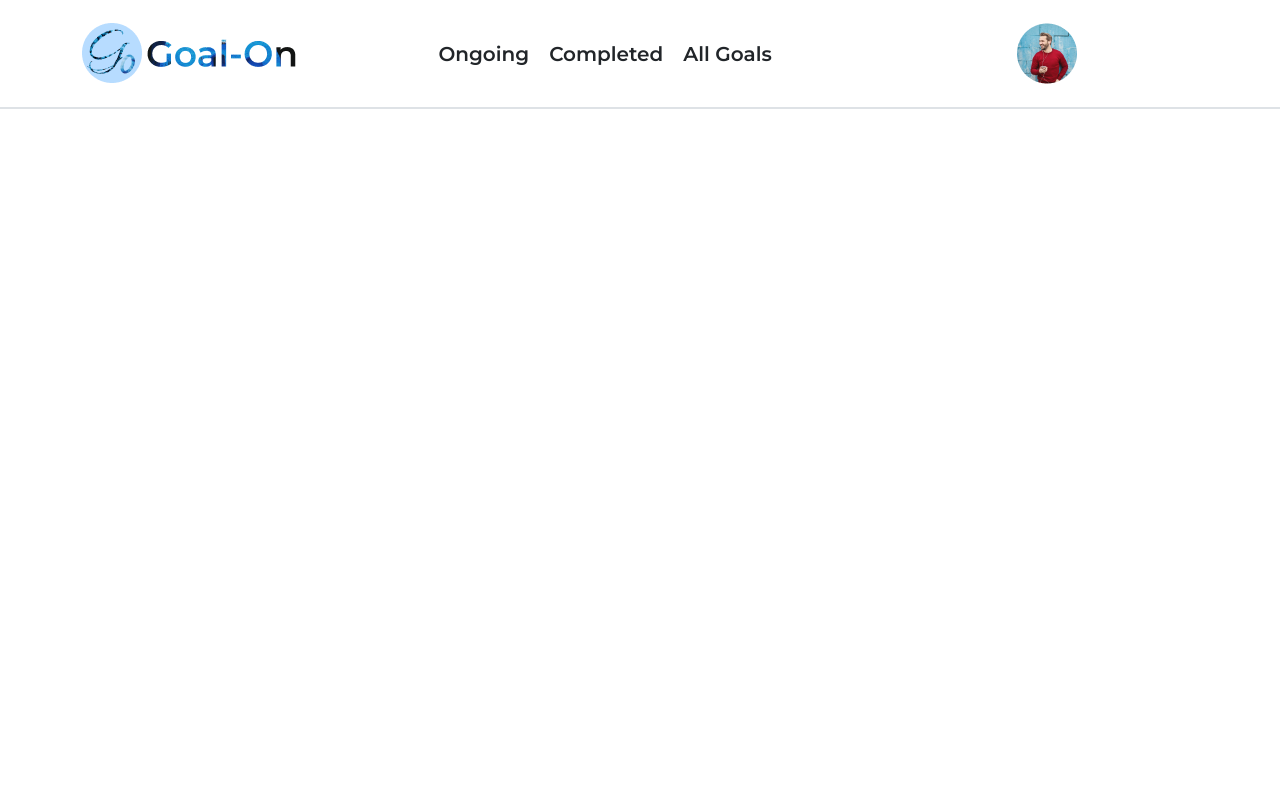
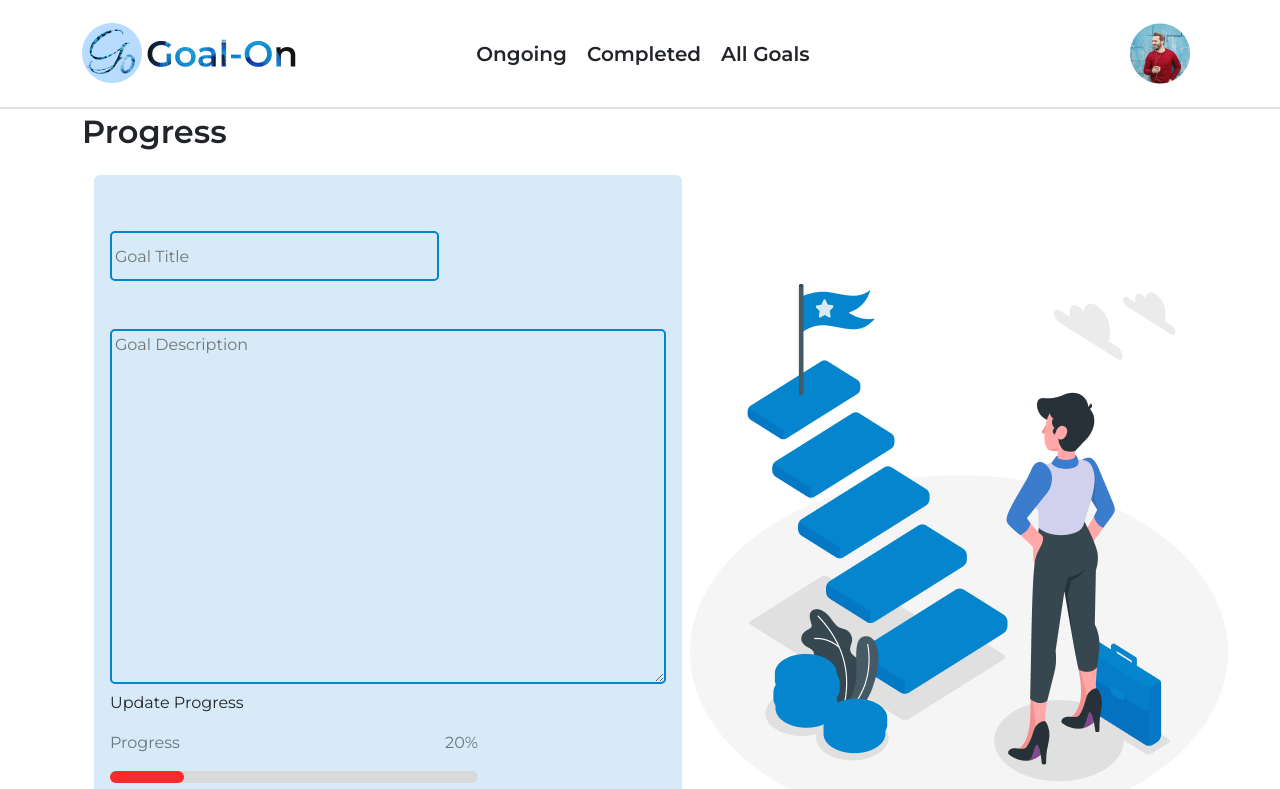
Before and after one commit to Muba-rak/goal-on-client, a React (Vite) app: page /update/1 in a window 1280 px wide. Shown: the top 789 px of the page. Built offline with nearby package versions, Linux system fonts and the light colour scheme.

Commit message:
added update page

```diff
--- a/index.html
+++ b/index.html
@@ -2,7 +2,7 @@
 <html lang="en">
   <head>
     <meta charset="UTF-8" />
-    <link rel="icon" type="image/svg+xml" href="./src/assets/logo.png" />
+    <link rel="icon" type="image/svg+xml" href="/src/assets/logo.png" />
     <meta name="viewport" content="width=device-width, initial-scale=1.0" />
     <title>Goal-On</title>
   </head>
--- a/src/App.css
+++ b/src/App.css
@@ -95,6 +95,9 @@
         .parent {
             width: 240px;
         }
+        .create-link{
+            font-size: 12px;
+        }
 }
 @media (min-width: 900px) {
     .img-logo{
@@ -119,7 +122,7 @@
 
          .main-form {
              width: 500px;
-             height: 600px;
+             height: auto;
 
 
          }
@@ -137,7 +140,7 @@
 @media (min-width: 1200px) {
 .main-form {
         width: 656px;
-        height: 600px;
+        height: auto;
 
 
     }
--- a/src/App.jsx
+++ b/src/App.jsx
@@ -6,6 +6,7 @@ import Ongoing from "./pages/Ongoing";
 import Complete from "./pages/Complete";
 import Create from "./pages/Create";
 import Allgoals from "./pages/Allgoals";
+import Update from "./pages/Update";
 
 function App() {
   return (
@@ -18,6 +19,7 @@ function App() {
             <Route path="/ongoing" element={<Ongoing />} />
             <Route path="/completed" element={<Complete />} />
             <Route path="/create" element={<Create />} />
+            <Route path="/update/:id" element={<Update />} />
           </Routes>
         </Layout>
       </Router>
--- a/src/components/Completed.jsx
+++ b/src/components/Completed.jsx
@@ -2,8 +2,9 @@ import React from "react";
 import Progress from "./Progress";
 import { MdOutlineModeEditOutline } from "react-icons/md";
 import { RiDeleteBinLine } from "react-icons/ri";
+import { Link } from "react-router-dom";
 
-const Goal = ({ tag, description, progress, btntext }) => {
+const Goal = ({ tag, description, id }) => {
   return (
     <div className="border-bottom border-3 border-secondary-subtle pb-4 px-4 mt-4 shadow-sm">
       <p className="text-secondary fw-light"> {`Congratulations 🎉`} </p>
@@ -14,9 +15,14 @@ const Goal = ({ tag, description, progress, btntext }) => {
         <Progress num={100} />
         <div className="mt-2 mt-lg-0 d-flex gap-4">
           <button className="blue-bg p-2 editbtn">
-            {" "}
-            <MdOutlineModeEditOutline />
-            Edit{" "}
+            <Link
+              to={`/update/${id}`}
+              className="text-decoration-none text-white"
+            >
+              {" "}
+              <MdOutlineModeEditOutline />
+              Edit{" "}
+            </Link>
           </button>
           <button className="p-2 border-none bg-transparent transparent delbtn">
             <RiDeleteBinLine /> Delete{" "}
--- a/src/components/Goal.jsx
+++ b/src/components/Goal.jsx
@@ -2,8 +2,9 @@ import React from "react";
 import Progress from "./Progress";
 import { RiDeleteBinLine } from "react-icons/ri";
 import { MdOutlineModeEditOutline } from "react-icons/md";
+import { Link } from "react-router-dom";
 
-const Goal = ({ tag, description, progress }) => {
+const Goal = ({ tag, description, progress, id }) => {
   return (
     <div className="border-bottom border-3 border-secondary-subtle pb-4 px-4 mt-4 shadow-sm">
       <h2 className="fw-bold">{tag}</h2>
@@ -12,8 +13,12 @@ const Goal = ({ tag, description, progress }) => {
         <Progress num={progress} />
         <div className="mt-2 mt-lg-0 d-flex gap-4">
           <button className="blue-bg  updatebtn">
-            {" "}
-            <MdOutlineModeEditOutline /> Update Progress{" "}
+            <Link
+              to={`/update/${id}`}
+              className="text-decoration-none text-white"
+            >
+              <MdOutlineModeEditOutline /> Update Progress{" "}
+            </Link>{" "}
           </button>
           <button className=" border-none bg-transparent transparent delbtn">
             <RiDeleteBinLine /> Delete{" "}
--- a/src/components/GoalHeader.jsx
+++ b/src/components/GoalHeader.jsx
@@ -6,12 +6,19 @@ const GoalHeader = ({ heading }) => {
     <div>
       <div className="d-flex justify-content-between align-items-center mt-1">
         <h2 className="fw-bold">{heading}</h2>
-        <p className="blue-text">
-          <Link className="text-decoration-none blue-text fw-bold" to="/create">
-            {" "}
-            + Create new goals
-          </Link>
-        </p>
+        {heading === "Progress" ? (
+          ""
+        ) : (
+          <p className="blue-text">
+            <Link
+              className="text-decoration-none blue-text fw-bold create-link"
+              to="/create"
+            >
+              {" "}
+              + Create new goals
+            </Link>
+          </p>
+        )}
       </div>
     </div>
   );
--- a/src/components/Header.jsx
+++ b/src/components/Header.jsx
@@ -38,7 +38,7 @@ const Header = () => {
                 All Goals
               </Link>
             </Nav>
-            <div className="m-auto my-2 my-lg-0">
+            <div className="ms-auto my-2 my-lg-0">
               <img src={person} alt="" className="mx-2 my-2 my-lg-0 d-block" />
             </div>
           </Navbar.Collapse>
--- a/src/pages/Create.jsx
+++ b/src/pages/Create.jsx
@@ -4,7 +4,7 @@ import step from "../assets/amico.png";
 const Create = () => {
   return (
     <div className="container d-flex justify-content-between align-items-center mt-3 pb-3 gap-lg-2">
-      <div className="main-form py-5 px-1 ps-lg-2 ps-xl-3 pe-xl-3">
+      <div className="main-form py-5 px-1 ps-lg-2 ps-xl-3 pe-xl-3 rounded-2">
         <form className="create-form">
           <div className="mt-2">
             <input
--- /dev/null
+++ b/src/pages/Update.jsx
@@ -0,0 +1,48 @@
+import React from "react";
+import GoalHeader from "../components/GoalHeader";
+import step from "../assets/amico.png";
+import Progress from "../components/Progress";
+
+const Update = () => {
+  return (
+    <>
+      <GoalHeader heading="Progress" />
+      <div className="container d-flex justify-content-between align-items-center mt-3 pb-3 gap-lg-2">
+        <div className="main-form py-5 px-1 ps-lg-2 ps-xl-3 pe-xl-3 rounded-2">
+          <form className="create-form">
+            <div className="mt-2">
+              <input
+                type="text"
+                placeholder="Goal Title"
+                className="bg-transparent"
+              />
+            </div>
+            <div className="mt-5">
+              <textarea
+                name=""
+                id=""
+                cols="30"
+                rows="10"
+                placeholder="Goal Description"
+                className="bg-transparent"
+              ></textarea>
+            </div>
+            <div>
+              <p>Update Progress</p>
+              <Progress num={20} />
+              <input type="number" className="bg-transparent mt-2" />
+            </div>
+            <div className="mt-2">
+              <button className="blue-bg p-2">Update</button>
+            </div>
+          </form>
+        </div>
+        <div className="d-none d-lg-block main-img">
+          <img src={step} alt="image of a step" />
+        </div>
+      </div>
+    </>
+  );
+};
+
+export default Update;
```
